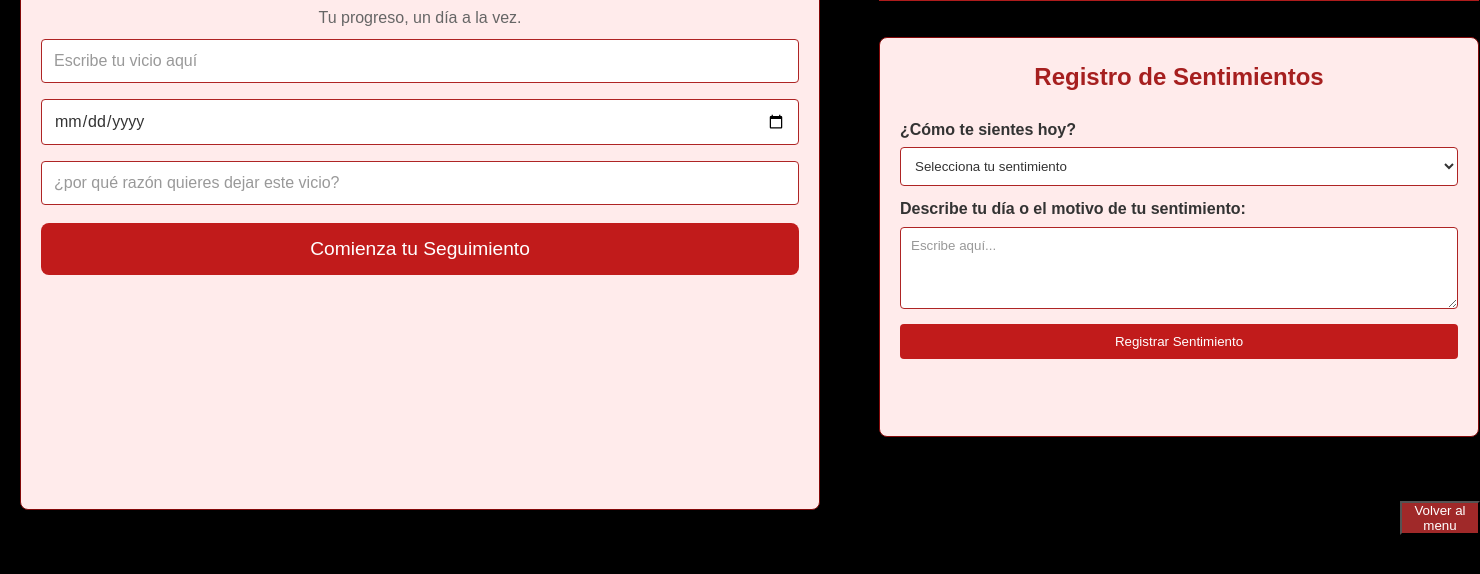
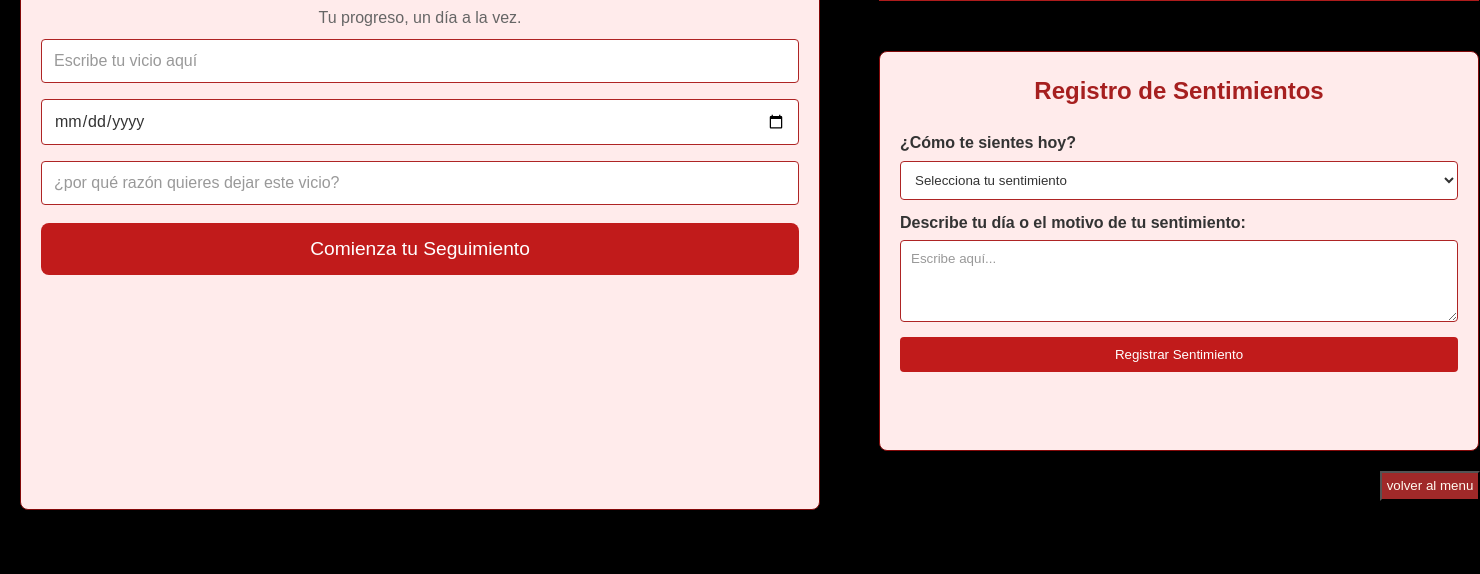
Before and after one commit to David2421b/ProjectGym, a Python web app: template gym/view/templates/ManejoVicios.html in a window 1480 px wide. Shown: the part 211-785 px from the top of the page. Run offline with Jinja, Linux system fonts and the light colour scheme; the template is opened without the code that fills it, so the values that code supplies are empty.

Commit message:
interfaz completa vicios

```diff
--- a/gym/view/templates/ManejoVicios.html
+++ b/gym/view/templates/ManejoVicios.html
@@ -5,6 +5,13 @@
     <meta name="viewport" content="width=device-width, initial-scale=1.0">
     <title>Supera tu Vicio</title>
     <link rel="icon" href="{{url_for("static", filename = "Logo.png")}}" type="image/png">
+    <script>
+        document.addEventListener('DOMContentLoaded', () => {
+            const fechaInput = document.getElementById('Fecha');
+            const hoy = new Date().toISOString().split('T')[0];
+            fechaInput.setAttribute('max', hoy);
+        });
+    </script>
 </head>
 <style>
     * {
@@ -122,13 +129,16 @@
             margin-top: -600px;
             max-width: 600px;
         }
-        #boton_volver{
+
+        .volver button{
+            width: 100px;
+            height: 30px;
             background-color: #a02929;
-            color: #ffffff;
-            margin-left: 1400px;
-            margin-top: 500px;
+            color: floralwhite;
+            margin-left: 1380px;
 
         }
+
 
         section {
     max-width: 600px;
@@ -140,7 +150,7 @@
     box-shadow: 0 4px 8px rgba(0, 0, 0, 0.1);
     border: 1px solid #830909;
     margin-left: 879px;
-    margin-top: -500px;
+    margin-top: 50px;
 }
 
 section h2 {
@@ -188,7 +198,7 @@ section button:hover {
 <body>
     <div class="advertencia">
         <p>⚠️ Advertencia: este apartado es un ejercicio de fuerza de voluntad para tratar de dejar un vicio o un mal hábito. Si tu problema está afectando tu vida personal, comunícate de inmediato con un profesional. ⚠️</p>
-        <a href="https://caracol.com.co/radio/2020/05/08/nacional/1588952578_714823.html"><h6>Comunicarse con profesionales: (Linea Amiga(4) 4444448) Dale click para mas información</h6></a>
+        <a href="https://caracol.com.co/radio/2020/05/08/nacional/1588952578_714823.html" target="_blank"><h6>Comunicarse con profesionales: (Linea Amiga(4) 4444448) Dale click para mas información</h6></a>
     </div>
     <!-- Página de Inicio -->
     <header>
@@ -206,9 +216,6 @@ section button:hover {
     <div id="lista-compromisos">
         <h2>Lo voy a hacer por:<br> {{compromiso}}</h2>
     </div>
-    <a href="/menu"><button id="boton_volver" type ="submit">Volver al menu</button></a>
-
-    <div id="muñeco"></div>
 
     <section>
         <h2>Registro de Sentimientos</h2>
@@ -231,5 +238,9 @@ section button:hover {
         </form>
     </section>
 
+    <div class="volver">
+        <a href="/MenuName"><button id="volver" type = "submit">volver al menu</button></a>
+    </div>
+
 </body>
 </html>
--- a/gym/view/templates/menu.html
+++ b/gym/view/templates/menu.html
@@ -151,7 +151,7 @@
         </div>
     </center>
         <div class="imgvicios">
-            <a href="/Vicios_Name" target="_blank">
+            <a href="/Vicios_Name">
             <img src="{{ url_for('static', filename='VICIO.png') }}" alt="Imagen de Vicio" style="width: 100%; height: auto;">
         </div>
 </body>
```
